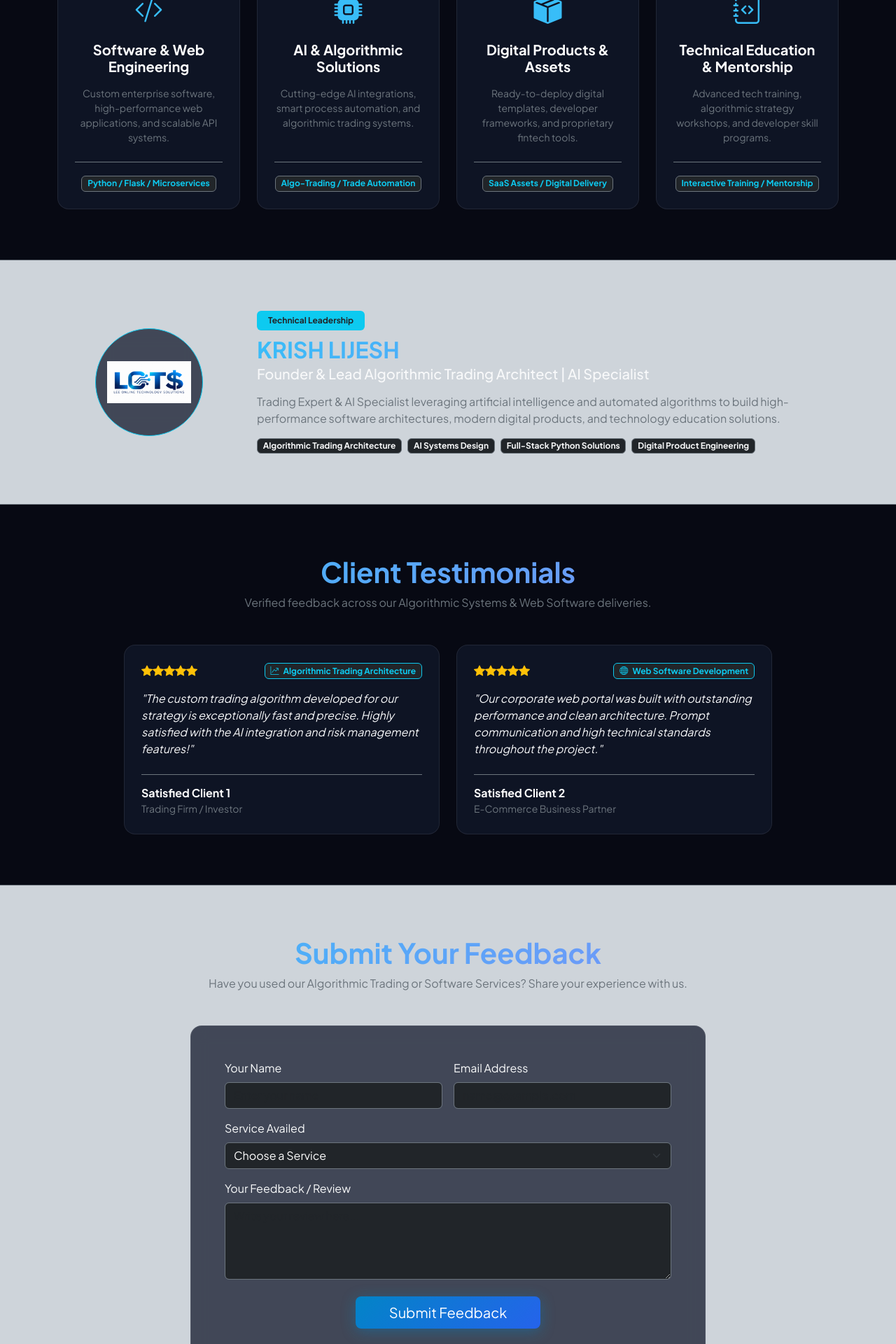
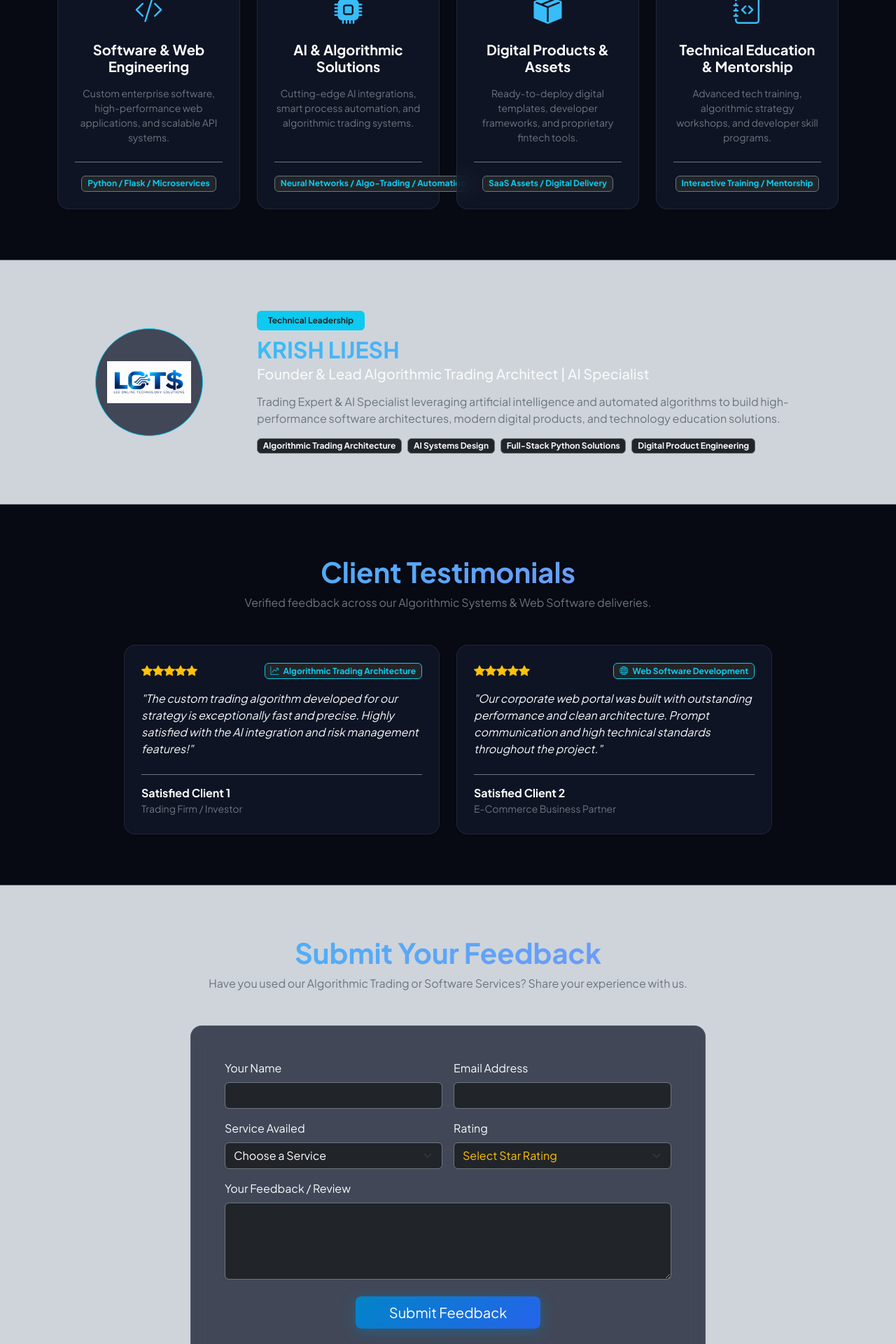
Before and after one commit to leealgos/lots-website, a Flask app: page / in a window 1280 px wide. Shown: the part 746-2666 px from the top of the page at 70% size. Run offline with Flask 3, Linux system fonts and the light colour scheme.

Commit message:
Update index.html

```diff
--- a/templates/index.html
+++ b/templates/index.html
@@ -175,7 +175,7 @@
                             <p class="text-secondary small mb-4">Cutting-edge AI integrations, smart process automation, and algorithmic trading systems.</p>
                         </div>
                         <div class="border-top border-secondary pt-3 mt-auto">
-                            <span class="badge bg-dark text-info border border-secondary extra-small">Algo-Trading / Trade Automation</span>
+                            <span class="badge bg-dark text-info border border-secondary extra-small">Neural Networks / Algo-Trading / Automation</span>
                         </div>
                     </div>
                 </div>
@@ -316,7 +316,7 @@
                                     <label class="form-label text-light">Email Address</label>
                                     <input type="email" name="email" class="form-control bg-dark text-white border-secondary" placeholder="name@example.com" required>
                                 </div>
-                                <div class="col-md-12">
+                                <div class="col-md-6">
                                     <label class="form-label text-light">Service Availed</label>
                                     <select name="service" class="form-select bg-dark text-white border-secondary" required>
                                         <option value="" selected disabled>Choose a Service</option>
@@ -324,6 +324,17 @@
                                         <option value="Web &amp; Software Development">Web &amp; Software Development</option>
                                         <option value="AI &amp; Automation Solutions">AI &amp; Automation Solutions</option>
                                         <option value="Educational Services">Educational Services</option>
+                                    </select>
+                                </div>
+                                <div class="col-md-6">
+                                    <label class="form-label text-light">Rating</label>
+                                    <select name="rating" class="form-select bg-dark text-warning border-secondary" required>
+                                        <option value="" selected disabled class="text-white">Select Star Rating</option>
+                                        <option value="5 Stars (Excellent)">★★★★★ - 5 Stars (Excellent)</option>
+                                        <option value="4 Stars (Very Good)">★★★★☆ - 4 Stars (Very Good)</option>
+                                        <option value="3 Stars (Good)">★★★☆☆ - 3 Stars (Good)</option>
+                                        <option value="2 Stars (Fair)">★★☆☆☆ - 2 Stars (Fair)</option>
+                                        <option value="1 Star (Poor)">★☆☆☆☆ - 1 Star (Poor)</option>
                                     </select>
                                 </div>
                                 <div class="col-md-12">
```
